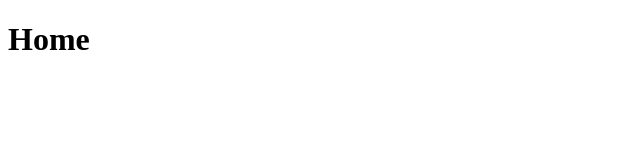
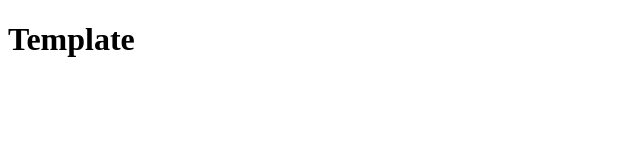
Before and after one commit to brxtz/brxtz.github.io, a plain HTML site: page islt_7310/BratfichDeOliveira_Template.html in a window 1280 px wide. Shown: the whole page, without its empty margins (0-640 px from the left). Drawn offline with Linux system fonts and the light colour scheme.

Commit message:
Update BratfichDeOliveira_Template.html

```diff
--- a/islt_7310/BratfichDeOliveira_Template.html
+++ b/islt_7310/BratfichDeOliveira_Template.html
@@ -2,11 +2,11 @@
 <html lang="en-US">
 <head>
     <meta charset="utf-8">
-    <title>Page Title</title>
+    <title>Template</title>
 </head>
 <body>
     <nav></nav>
-    <h1>Home</h1>
+    <h1>Template</h1>
     <h2></h2>
     <p></p>
     <footer></footer>
```
